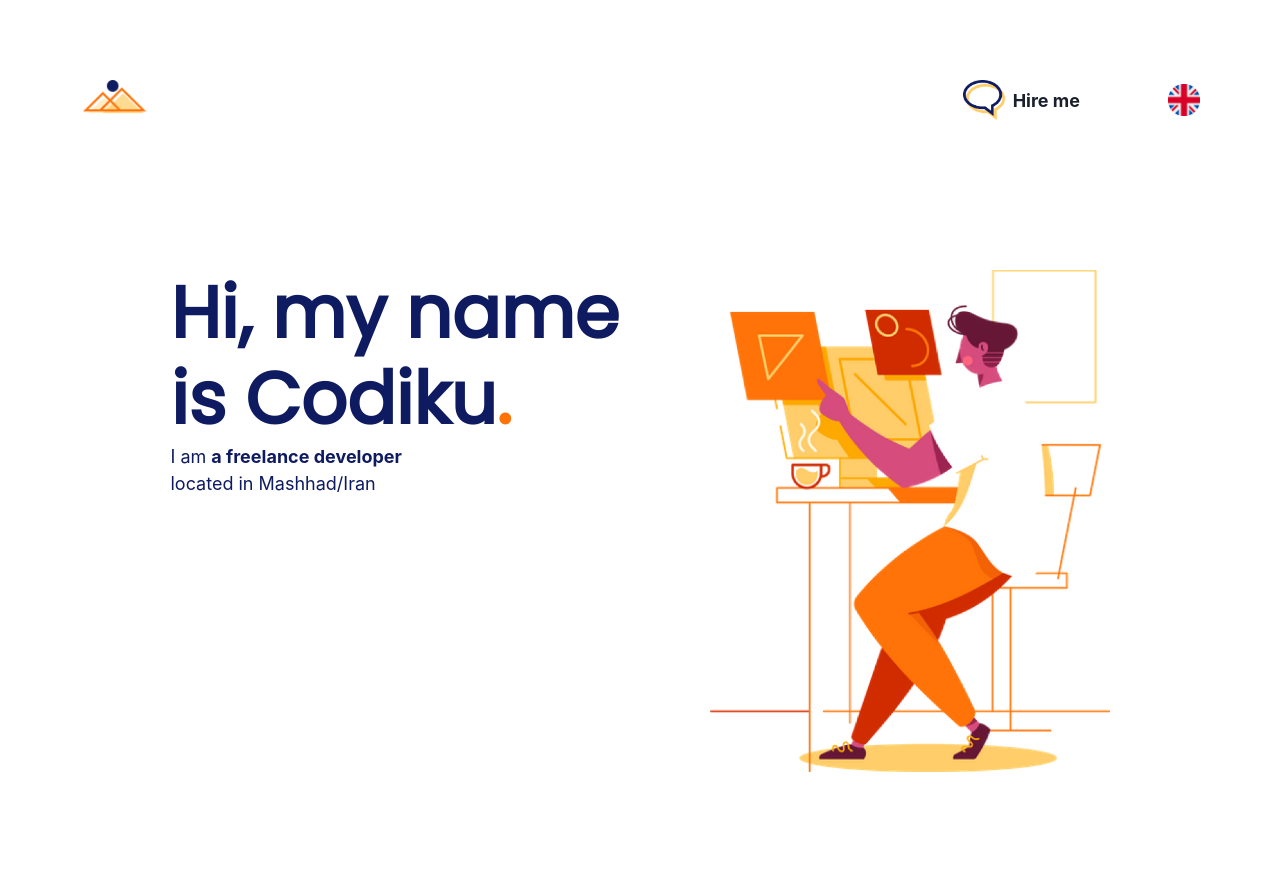
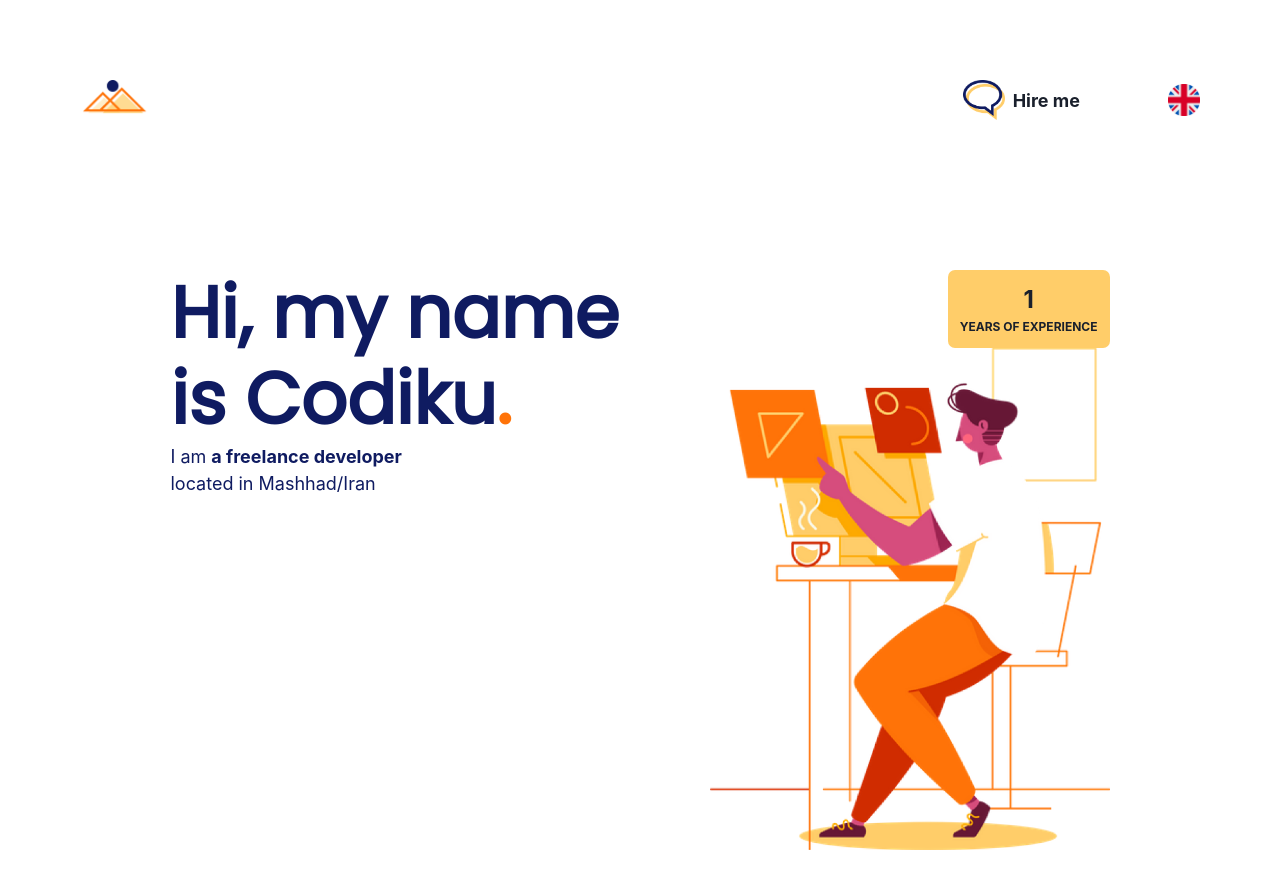
Before and after one commit to AmirrMahmoudi/react-portfolio, a React (Vite) app: page / in a window 1280 px wide. Shown: the top 888 px of the page. Built offline with nearby package versions, Linux system fonts and the light colour scheme.

Commit message:
Customize a Badge

```diff
--- a/package.json
+++ b/package.json
@@ -20,6 +20,7 @@
     "react-dom": "^18.2.0"
   },
   "devDependencies": {
+    "@chakra-ui/layout": "^2.3.1",
     "@types/react": "^18.2.56",
     "@types/react-dom": "^18.2.19",
     "@vitejs/plugin-react-swc": "^3.5.0",
--- a/src/features/Landing.jsx
+++ b/src/features/Landing.jsx
@@ -1,4 +1,4 @@
-import { Box, Flex, Image, Heading, Text } from "@chakra-ui/react";
+import { Box, Badge, Flex, Image, Heading, Text } from "@chakra-ui/react";
 import humanImg from "@/assets/images/human.png";
 export const Landing = () => {
   const leftSection = (
@@ -22,10 +22,18 @@ export const Landing = () => {
       </Text>
     </Box>
   );
+  const badgeExperience = (
+    <Badge bg={"primary.light"} borderRadius={7} p={3} textAlign={"center"}>
+      <Text fontSize={"x-large"}>{new Date().getFullYear() - 2023}</Text>
+      <Text>years of experience</Text>
+    </Badge>
+  );
+
   const rightSection = (
-    <>
+    <Box mt={{ base: 10, md: 0 }}>
+      <Flex justify={"flex-end"}>{badgeExperience}</Flex>
       <Image src={humanImg} w={400} />
-    </>
+    </Box>
   );
 
   return (
```
Also changed, not shown: 1 other file (tests, documents, lock files or other folders).
